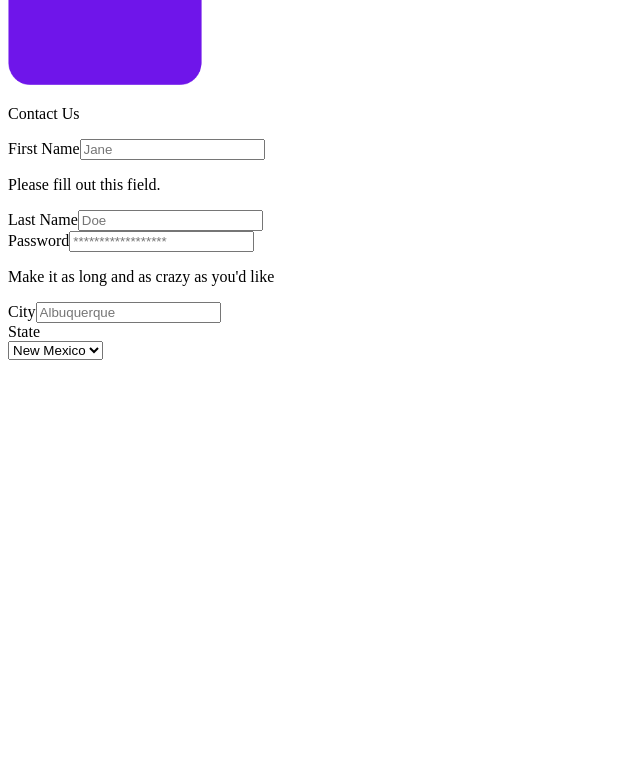
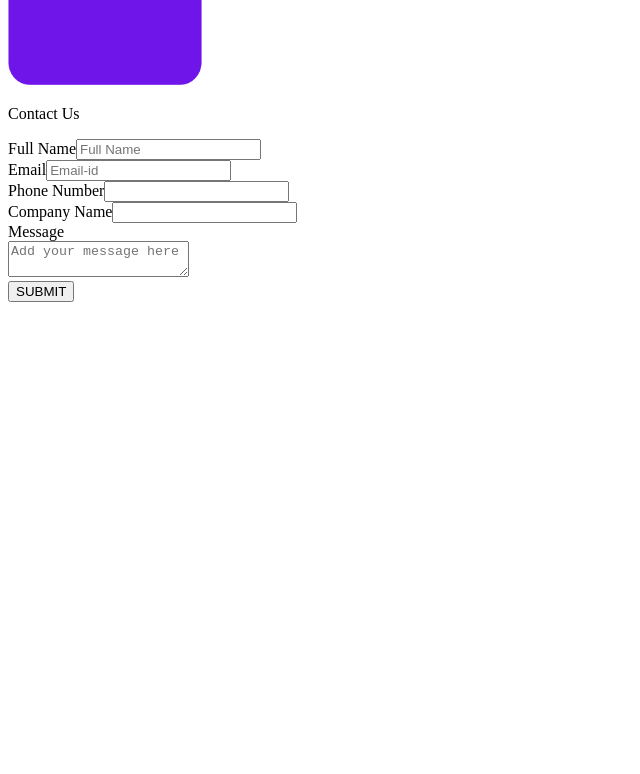
Before and after one commit to MinorLeopard/barbweb, a Next.js app: page / in a window 1280 px wide. Shown: the part 2060-2834 px from the top of the page, without its empty margins (0-640 px from the left). After the commit the page ends 2370 px from the top, so only its background shows below. Built offline with nearby package versions, Linux system fonts and the light colour scheme.

Commit message:
contact us form madw

```diff
--- a/components/Contact.tsx
+++ b/components/Contact.tsx
@@ -8,111 +8,64 @@ const Contact = () => {
           <form className="w-full max-w-lg">
             <div className="flex flex-wrap -mx-3 mb-6">
               <div className="w-full md:w-1/2 px-3 mb-6 md:mb-0">
-                <label
-                  className="block uppercase tracking-wide text-gray-700 text-xs font-bold mb-2"
-                  for="grid-first-name"
-                >
-                  First Name
+                <label className="block uppercase tracking-wide text-gray-700 text-xs font-bold mb-2">
+                  Full Name
                 </label>
                 <input
                   className="appearance-none block w-full bg-gray-200 text-gray-700 border border-red-500 rounded py-3 px-4 mb-3 leading-tight focus:outline-none focus:bg-white"
                   id="grid-first-name"
                   type="text"
-                  placeholder="Jane"
+                  placeholder="Full Name"
                 />
-                <p className="text-red-500 text-xs italic">
-                  Please fill out this field.
-                </p>
               </div>
               <div className="w-full md:w-1/2 px-3">
-                <label
-                  className="block uppercase tracking-wide text-gray-700 text-xs font-bold mb-2"
-                  for="grid-last-name"
-                >
-                  Last Name
+                <label className="block uppercase tracking-wide text-gray-700 text-xs font-bold mb-2">
+                  Email
                 </label>
                 <input
                   className="appearance-none block w-full bg-gray-200 text-gray-700 border border-gray-200 rounded py-3 px-4 leading-tight focus:outline-none focus:bg-white focus:border-gray-500"
                   id="grid-last-name"
-                  type="text"
-                  placeholder="Doe"
+                  type="email"
+                  placeholder="Email-id"
                 />
               </div>
             </div>
             <div className="flex flex-wrap -mx-3 mb-6">
-              <div className="w-full px-3">
-                <label
-                  className="block uppercase tracking-wide text-gray-700 text-xs font-bold mb-2"
-                  for="grid-password"
-                >
-                  Password
+              <div className="w-full px-3 flex justify-between ">
+                <div>
+                  <label className="block uppercase tracking-wide text-gray-700 text-xs font-bold mb-2">
+                    Phone Number
                   </label>
                   <input
-                  className="appearance-none block w-full bg-gray-200 text-gray-700 border border-gray-200 rounded py-3 px-4 mb-3 leading-tight focus:outline-none focus:bg-white focus:border-gray-500"
+                    className=" block w-full bg-gray-200 text-gray-700 border border-gray-200 rounded py-3 px-4 mb-3 leading-tight focus:outline-none focus:bg-white focus:border-gray-500"
                     id="grid-password"
-                  type="password"
-                  placeholder="******************"
                   />
-                <p className="text-gray-600 text-xs italic">
-                  Make it as long and as crazy as you'd like
-                </p>
                 </div>
-            </div>
-            <div className="flex flex-wrap -mx-3 mb-2">
-              <div className="w-full md:w-1/3 px-3 mb-6 md:mb-0">
-                <label
-                  className="block uppercase tracking-wide text-gray-700 text-xs font-bold mb-2"
-                  for="grid-city"
-                >
-                  City
+
+                <div>
+                  <label className="block uppercase tracking-wide text-gray-700 text-xs font-bold mb-2">
+                    Company Name
                   </label>
                   <input
-                  className="appearance-none block w-full bg-gray-200 text-gray-700 border border-gray-200 rounded py-3 px-4 leading-tight focus:outline-none focus:bg-white focus:border-gray-500"
-                  id="grid-city"
-                  type="text"
-                  placeholder="Albuquerque"
+                    className=" block w-full bg-gray-200 text-gray-700 border border-gray-200 rounded py-3 px-4 mb-3 leading-tight focus:outline-none focus:bg-white focus:border-gray-500"
+                    id="grid-password"
                   />
-              </div>
-              <div className="w-full md:w-1/3 px-3 mb-6 md:mb-0">
-                <label
-                  className="block uppercase tracking-wide text-gray-700 text-xs font-bold mb-2"
-                  for="grid-state"
-                >
-                  State
-                </label>
-                <div className="relative">
-                  <select
-                    className="block appearance-none w-full bg-gray-200 border border-gray-200 text-gray-700 py-3 px-4 pr-8 rounded leading-tight focus:outline-none focus:bg-white focus:border-gray-500"
-                    id="grid-state"
-                  >
-                    <option>New Mexico</option>
-                    <option>Missouri</option>
-                    <option>Texas</option>
-                  </select>
-                  <div className="pointer-events-none absolute inset-y-0 right-0 flex items-center px-2 text-gray-700">
-                    <svg
-                      className="fill-current h-4 w-4"
-                      xmlns="http://www.w3.org/2000/svg"
-                      viewBox="0 0 20 20"
-                    >
-                      <path d="M9.293 12.95l.707.707L15.657 8l-1.414-1.414L10 10.828 5.757 6.586 4.343 8z" />
-                    </svg>
                 </div>
               </div>
             </div>
-              <div className="w-full md:w-1/3 px-3 mb-6 md:mb-0">
-                <label
-                  className="block uppercase tracking-wide text-gray-700 text-xs font-bold mb-2"
-                  for="grid-zip"
-                >
-                  Zip
+            <label className="block uppercase tracking-wide text-gray-700 text-xs font-bold mb-2">
+              Message
             </label>
-                <input
-                  className="appearance-none block w-full bg-gray-200 text-gray-700 border border-gray-200 rounded py-3 px-4 leading-tight focus:outline-none focus:bg-white focus:border-gray-500"
-                  id="grid-zip"
-                  type="text"
-                  placeholder="90210"
+            <div className="flex flex-wrap -mx-3 mb-2">
+              <textarea
+                className=" w-full h-48 border border-3"
+                placeholder="Add your message here"
+                id="textarea"
               />
+            </div>
+            <div className="w-full flex justify-center items-center mt-5 ">
+              <div className="bg-black p-3 rounded-full w-32 flex items-center justify-center ">
+                <button className="text-white">SUBMIT</button>
               </div>
             </div>
           </form>
```
Lines whose indentation alone changed are shown as unchanged.
